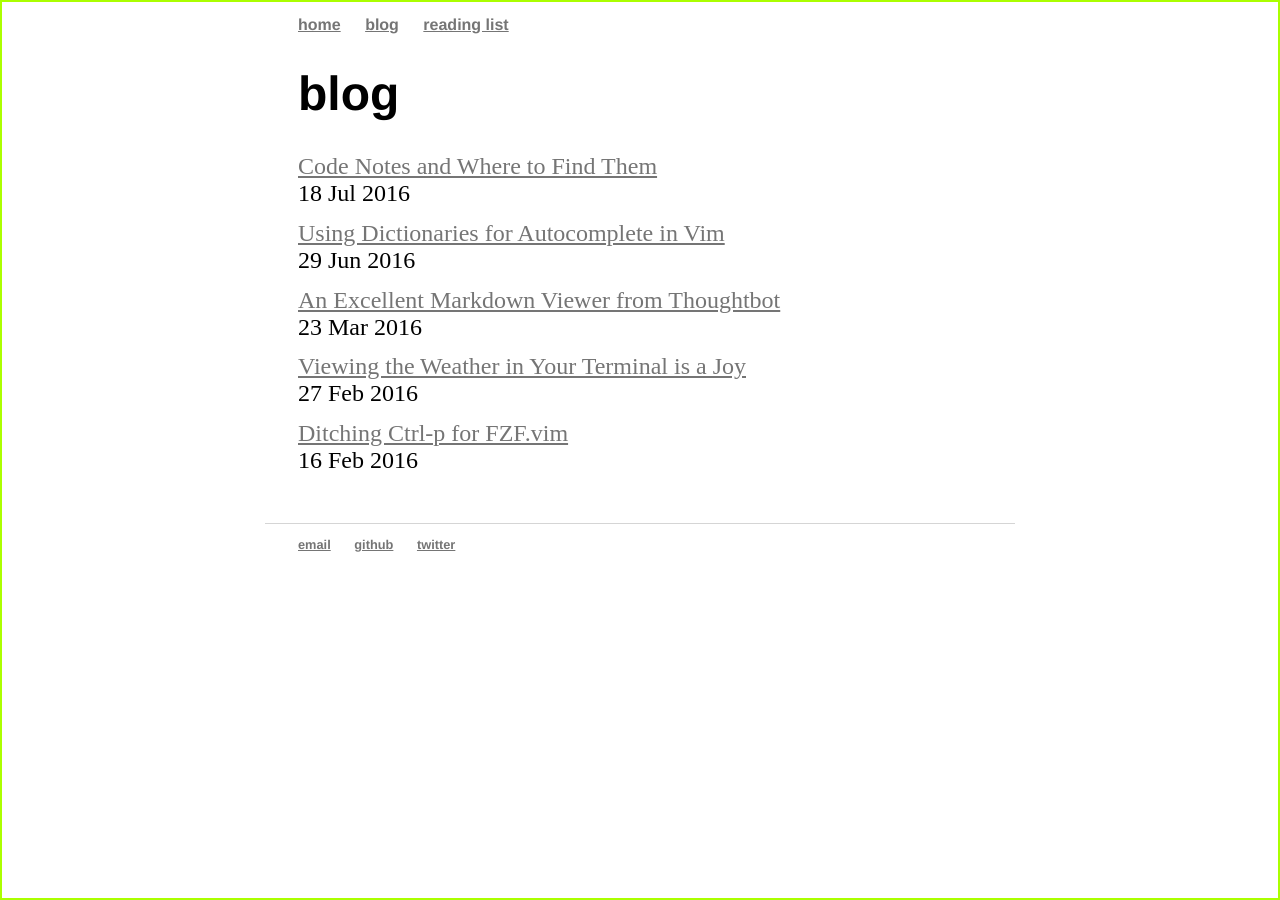
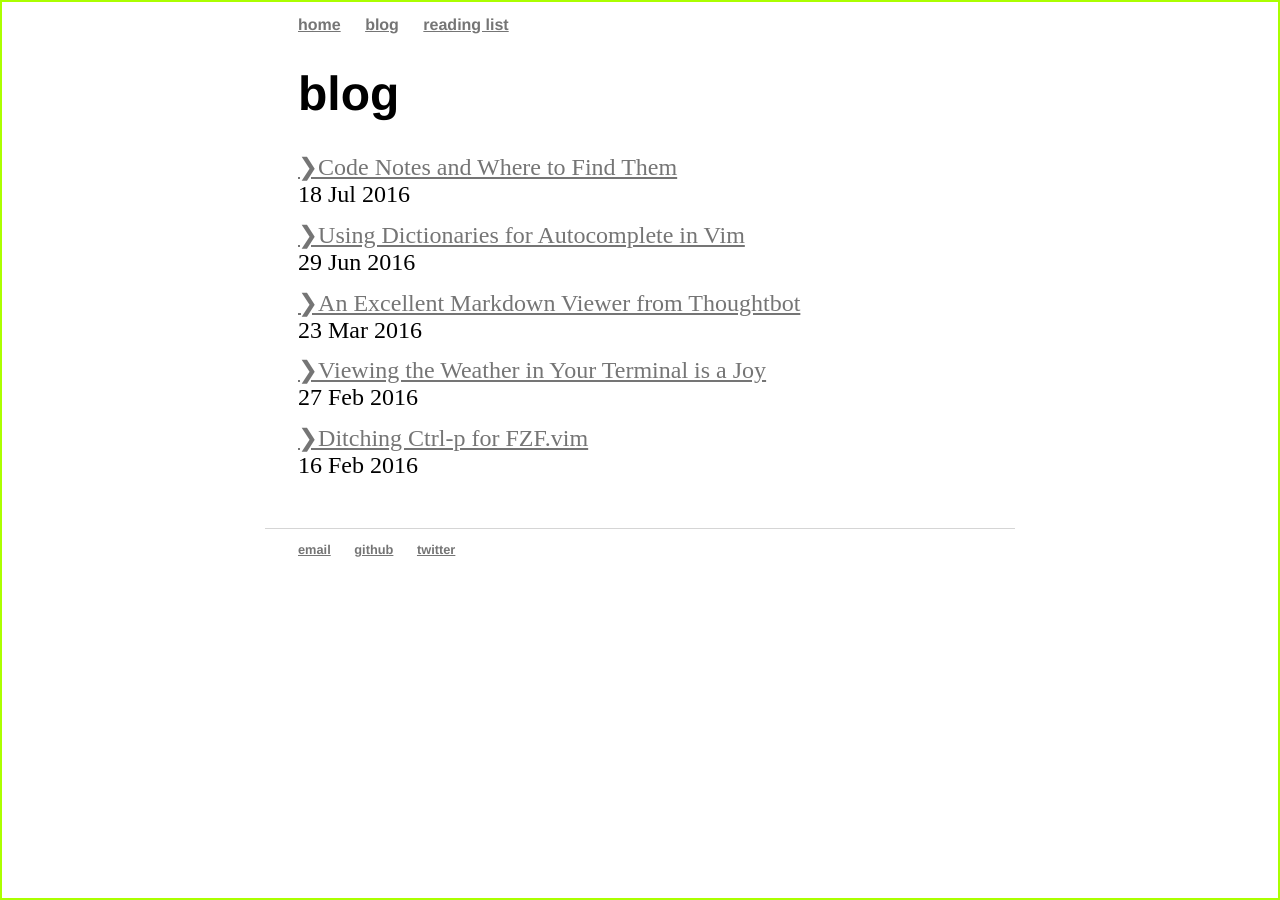
Before and after one commit to devinrm/devinrm.github.io, a Jekyll site: the page built from blog/index.html, in a window 1280 px wide. Built offline with Jekyll 4.4.1, drawn with Linux system fonts in a browser that asks for light colours.

Commit message:
Third time's a charm

```diff
--- a/blog/index.html
+++ b/blog/index.html
@@ -7,7 +7,7 @@ title: blog
 
   {% for post in site.posts %}
     <li>
-      <a class="post-title" href="{{ post.url }}" title="❯{{ post.title }}">{{ post.title }}</a>
+      <a class="post-title" href="{{ post.url }}" title="{{ post.title }}">❯{{ post.title }}</a>
       <span class="post-date">{{ post.date | date_to_string }}</span>
       <h1 class="quote">"No half-heartedness and no worldly fear must turn us aside from
         following the light unflinchingly." -J.R.R. Tolkien</h1>
```
